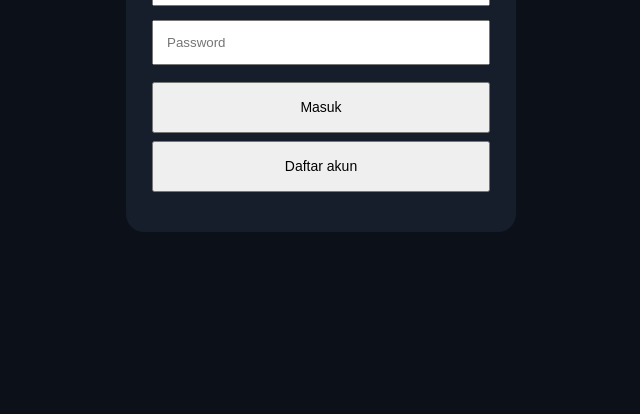
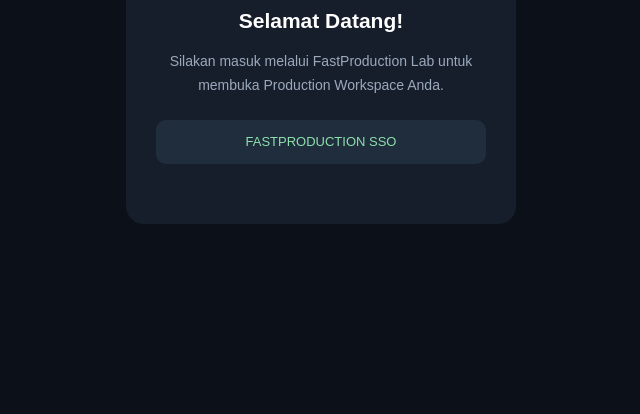
Before and after one commit to Founderjnavi2025/konveksibos, a plain HTML site: page index.html in a window 1280 px wide. Shown: the part 386-800 px from the top of the page, without its empty margins (319-959 px from the left). Drawn offline with nearby package versions, Linux system fonts and the light colour scheme.

Commit message:
Replace manual login screen with welcome page

```diff
--- a/assets/js/cloud.js
+++ b/assets/js/cloud.js
@@ -26,18 +26,26 @@
       <p style="color:#9ba9bd">Business Workspace</p>
 
       <div id="kbAuthContent">
-        <h3>Masuk ke akun</h3>
-        <input id="kbEmail" type="email" placeholder="Email"
-          style="width:100%;padding:13px;margin:7px 0;box-sizing:border-box">
-        <input id="kbPassword" type="password" placeholder="Password"
-          style="width:100%;padding:13px;margin:7px 0;box-sizing:border-box">
-        <button id="kbLogin" style="width:100%;padding:13px;margin-top:10px">
-          Masuk
-        </button>
-        <button id="kbRegister" style="width:100%;padding:13px;margin-top:8px">
-          Daftar akun
-        </button>
-        <p id="kbMessage" style="color:#ffbd70"></p>
+        <div style="text-align:center;padding:20px 4px">
+          <div style="font-size:34px;margin-bottom:14px">🏭</div>
+          <h2 style="margin:0 0 10px">Selamat Datang!</h2>
+          <p style="color:#9ba9bd;line-height:1.7">
+            Silakan masuk melalui FastProduction Lab
+            untuk membuka Production Workspace Anda.
+          </p>
+          <div style="margin-top:22px;padding:12px;border-radius:10px;
+            background:#202d3c;color:#8de0ae;font-size:13px">
+            FASTPRODUCTION SSO
+          </div>
+        </div>
+        <p id="kbMessage" style="color:#ffbd70;text-align:center"></p>
+
+        <div hidden>
+          <input id="kbEmail" type="email">
+          <input id="kbPassword" type="password">
+          <button id="kbLogin">Masuk</button>
+          <button id="kbRegister">Daftar akun</button>
+        </div>
       </div>
     </div>
   `;
--- a/index.html
+++ b/index.html
@@ -196,6 +196,6 @@
   <script src="https://cdn.jsdelivr.net/npm/@supabase/supabase-js@2"></script>
 <script src="assets/js/supabase.js"></script>
 <script src="assets/js/app.js?v=5"></script>
-<script src="assets/js/cloud.js?v=2"></script>
+<script src="assets/js/cloud.js?v=3"></script>
 </body>
 </html>
```
